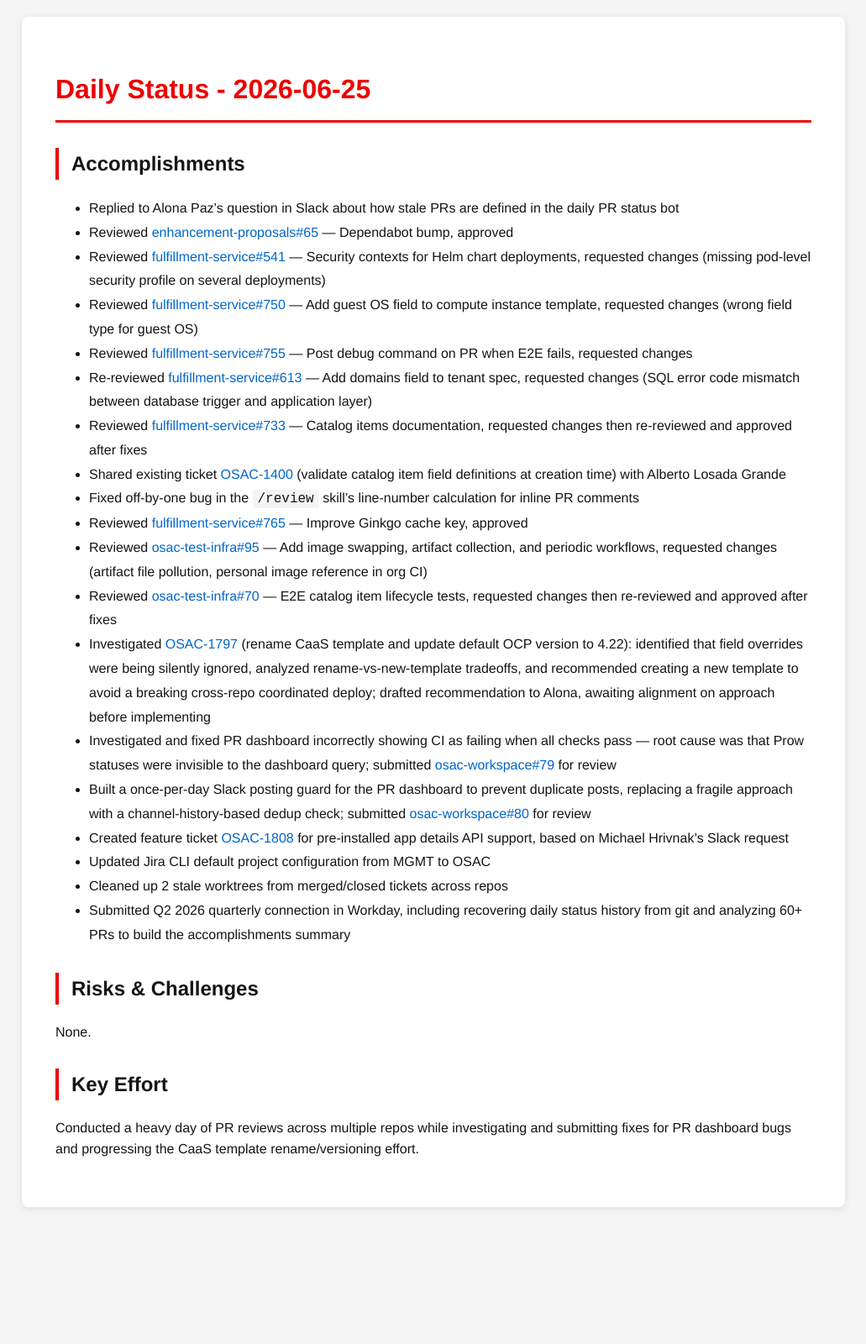
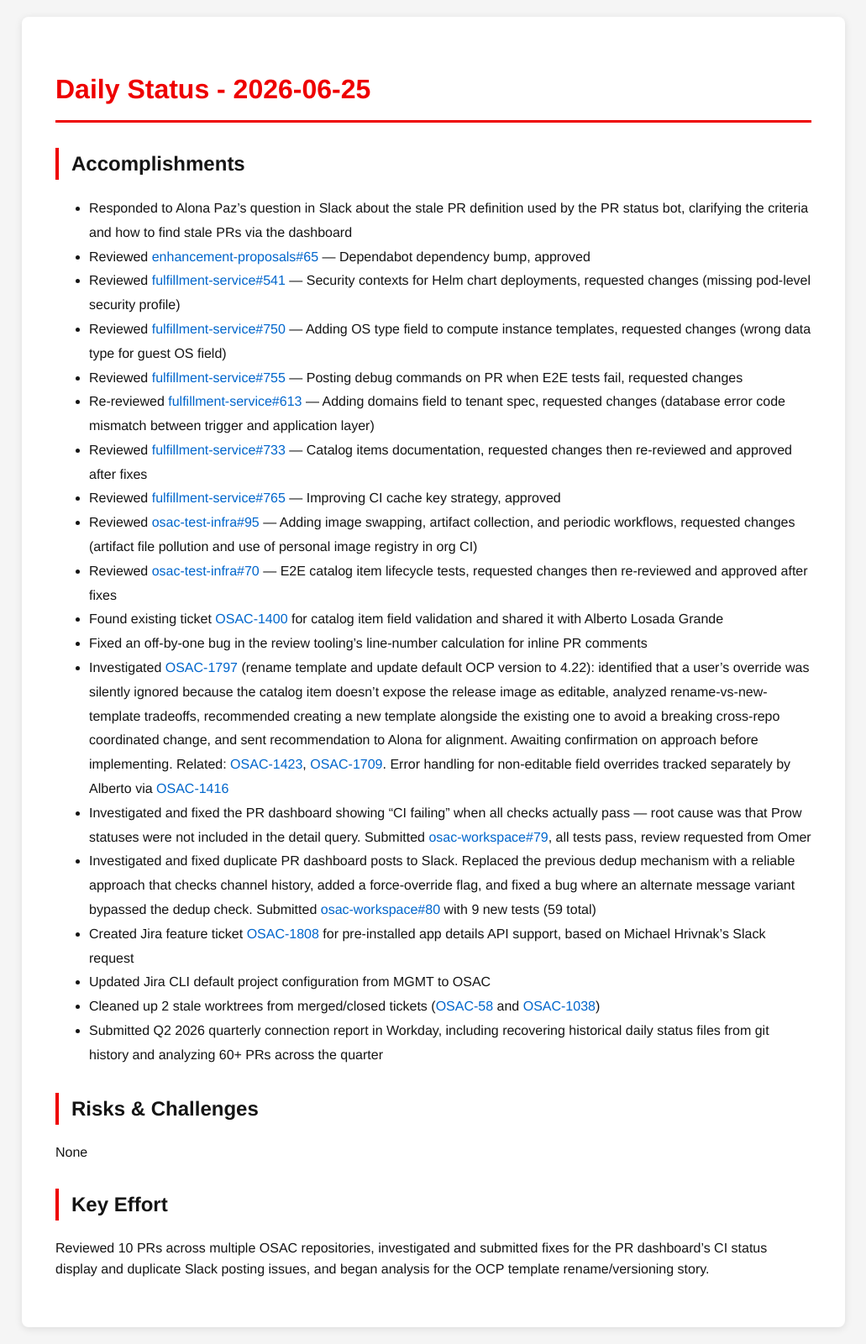
Before and after one commit to tzvatot/daily-status, a Jekyll site: the page built from 2026-06-25.md, in a window 1280 px wide. Shown: the whole page at 84% size, without its empty margins (124-1155 px from the left). Built offline with Jekyll 4.4.1, drawn with Linux system fonts in a browser that asks for light colours; before the commit the page ends 1457 px from its top, so only the background shows below that.

Commit message:
Daily status update - 2026-06-25

```diff
--- a/2026-06-25.md
+++ b/2026-06-25.md
@@ -7,28 +7,28 @@
 # Daily Status - 2026-06-25
 
 ## Accomplishments
-- Replied to Alona Paz's question in Slack about how stale PRs are defined in the daily PR status bot
-- Reviewed [enhancement-proposals#65](https://github.com/osac-project/enhancement-proposals/pull/65) — Dependabot bump, approved
-- Reviewed [fulfillment-service#541](https://github.com/osac-project/fulfillment-service/pull/541) — Security contexts for Helm chart deployments, requested changes (missing pod-level security profile on several deployments)
-- Reviewed [fulfillment-service#750](https://github.com/osac-project/fulfillment-service/pull/750) — Add guest OS field to compute instance template, requested changes (wrong field type for guest OS)
-- Reviewed [fulfillment-service#755](https://github.com/osac-project/fulfillment-service/pull/755) — Post debug command on PR when E2E fails, requested changes
-- Re-reviewed [fulfillment-service#613](https://github.com/osac-project/fulfillment-service/pull/613) — Add domains field to tenant spec, requested changes (SQL error code mismatch between database trigger and application layer)
+- Responded to Alona Paz's question in Slack about the stale PR definition used by the PR status bot, clarifying the criteria and how to find stale PRs via the dashboard
+- Reviewed [enhancement-proposals#65](https://github.com/osac-project/enhancement-proposals/pull/65) — Dependabot dependency bump, approved
+- Reviewed [fulfillment-service#541](https://github.com/osac-project/fulfillment-service/pull/541) — Security contexts for Helm chart deployments, requested changes (missing pod-level security profile)
+- Reviewed [fulfillment-service#750](https://github.com/osac-project/fulfillment-service/pull/750) — Adding OS type field to compute instance templates, requested changes (wrong data type for guest OS field)
+- Reviewed [fulfillment-service#755](https://github.com/osac-project/fulfillment-service/pull/755) — Posting debug commands on PR when E2E tests fail, requested changes
+- Re-reviewed [fulfillment-service#613](https://github.com/osac-project/fulfillment-service/pull/613) — Adding domains field to tenant spec, requested changes (database error code mismatch between trigger and application layer)
 - Reviewed [fulfillment-service#733](https://github.com/osac-project/fulfillment-service/pull/733) — Catalog items documentation, requested changes then re-reviewed and approved after fixes
-- Shared existing ticket [OSAC-1400](https://redhat.atlassian.net/browse/OSAC-1400) (validate catalog item field definitions at creation time) with Alberto Losada Grande
-- Fixed off-by-one bug in the `/review` skill's line-number calculation for inline PR comments
-- Reviewed [fulfillment-service#765](https://github.com/osac-project/fulfillment-service/pull/765) — Improve Ginkgo cache key, approved
-- Reviewed [osac-test-infra#95](https://github.com/osac-project/osac-test-infra/pull/95) — Add image swapping, artifact collection, and periodic workflows, requested changes (artifact file pollution, personal image reference in org CI)
+- Reviewed [fulfillment-service#765](https://github.com/osac-project/fulfillment-service/pull/765) — Improving CI cache key strategy, approved
+- Reviewed [osac-test-infra#95](https://github.com/osac-project/osac-test-infra/pull/95) — Adding image swapping, artifact collection, and periodic workflows, requested changes (artifact file pollution and use of personal image registry in org CI)
 - Reviewed [osac-test-infra#70](https://github.com/osac-project/osac-test-infra/pull/70) — E2E catalog item lifecycle tests, requested changes then re-reviewed and approved after fixes
-- Investigated [OSAC-1797](https://redhat.atlassian.net/browse/OSAC-1797) (rename CaaS template and update default OCP version to 4.22): identified that field overrides were being silently ignored, analyzed rename-vs-new-template tradeoffs, and recommended creating a new template to avoid a breaking cross-repo coordinated deploy; drafted recommendation to Alona, awaiting alignment on approach before implementing
-- Investigated and fixed PR dashboard incorrectly showing CI as failing when all checks pass — root cause was that Prow statuses were invisible to the dashboard query; submitted [osac-workspace#79](https://github.com/osac-project/osac-workspace/pull/79) for review
-- Built a once-per-day Slack posting guard for the PR dashboard to prevent duplicate posts, replacing a fragile approach with a channel-history-based dedup check; submitted [osac-workspace#80](https://github.com/osac-project/osac-workspace/pull/80) for review
-- Created feature ticket [OSAC-1808](https://redhat.atlassian.net/browse/OSAC-1808) for pre-installed app details API support, based on Michael Hrivnak's Slack request
+- Found existing ticket [OSAC-1400](https://redhat.atlassian.net/browse/OSAC-1400) for catalog item field validation and shared it with Alberto Losada Grande
+- Fixed an off-by-one bug in the review tooling's line-number calculation for inline PR comments
+- Investigated [OSAC-1797](https://redhat.atlassian.net/browse/OSAC-1797) (rename template and update default OCP version to 4.22): identified that a user's override was silently ignored because the catalog item doesn't expose the release image as editable, analyzed rename-vs-new-template tradeoffs, recommended creating a new template alongside the existing one to avoid a breaking cross-repo coordinated change, and sent recommendation to Alona for alignment. Awaiting confirmation on approach before implementing. Related: [OSAC-1423](https://redhat.atlassian.net/browse/OSAC-1423), [OSAC-1709](https://redhat.atlassian.net/browse/OSAC-1709). Error handling for non-editable field overrides tracked separately by Alberto via [OSAC-1416](https://redhat.atlassian.net/browse/OSAC-1416)
+- Investigated and fixed the PR dashboard showing "CI failing" when all checks actually pass — root cause was that Prow statuses were not included in the detail query. Submitted [osac-workspace#79](https://github.com/osac-project/osac-workspace/pull/79), all tests pass, review requested from Omer
+- Investigated and fixed duplicate PR dashboard posts to Slack. Replaced the previous dedup mechanism with a reliable approach that checks channel history, added a force-override flag, and fixed a bug where an alternate message variant bypassed the dedup check. Submitted [osac-workspace#80](https://github.com/osac-project/osac-workspace/pull/80) with 9 new tests (59 total)
+- Created Jira feature ticket [OSAC-1808](https://redhat.atlassian.net/browse/OSAC-1808) for pre-installed app details API support, based on Michael Hrivnak's Slack request
 - Updated Jira CLI default project configuration from MGMT to OSAC
-- Cleaned up 2 stale worktrees from merged/closed tickets across repos
-- Submitted Q2 2026 quarterly connection in Workday, including recovering daily status history from git and analyzing 60+ PRs to build the accomplishments summary
+- Cleaned up 2 stale worktrees from merged/closed tickets ([OSAC-58](https://redhat.atlassian.net/browse/OSAC-58) and [OSAC-1038](https://redhat.atlassian.net/browse/OSAC-1038))
+- Submitted Q2 2026 quarterly connection report in Workday, including recovering historical daily status files from git history and analyzing 60+ PRs across the quarter
 
 ## Risks & Challenges
-None.
+None
 
 ## Key Effort
-Conducted a heavy day of PR reviews across multiple repos while investigating and submitting fixes for PR dashboard bugs and progressing the CaaS template rename/versioning effort.
+Reviewed 10 PRs across multiple OSAC repositories, investigated and submitted fixes for the PR dashboard's CI status display and duplicate Slack posting issues, and began analysis for the OCP template rename/versioning story.
```
